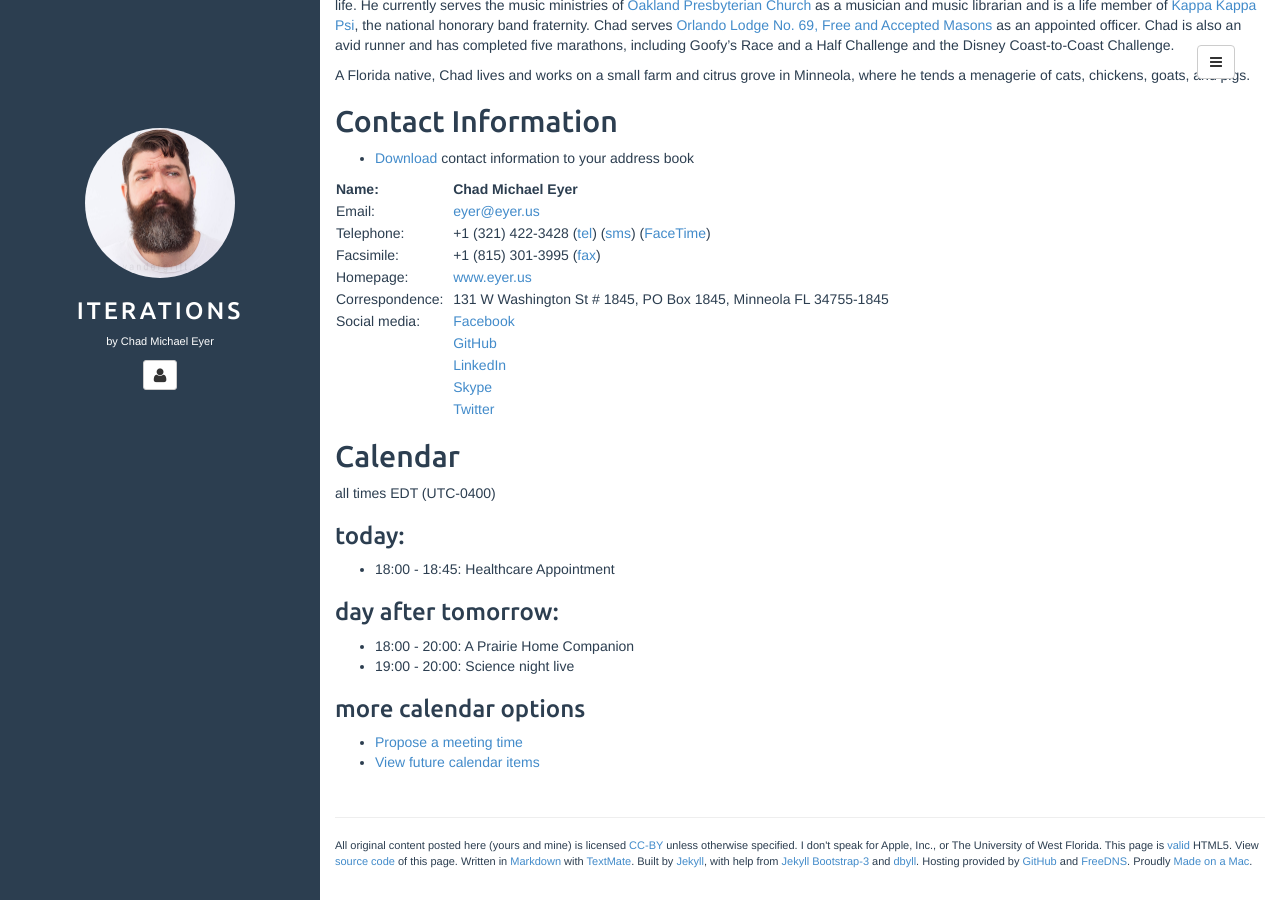
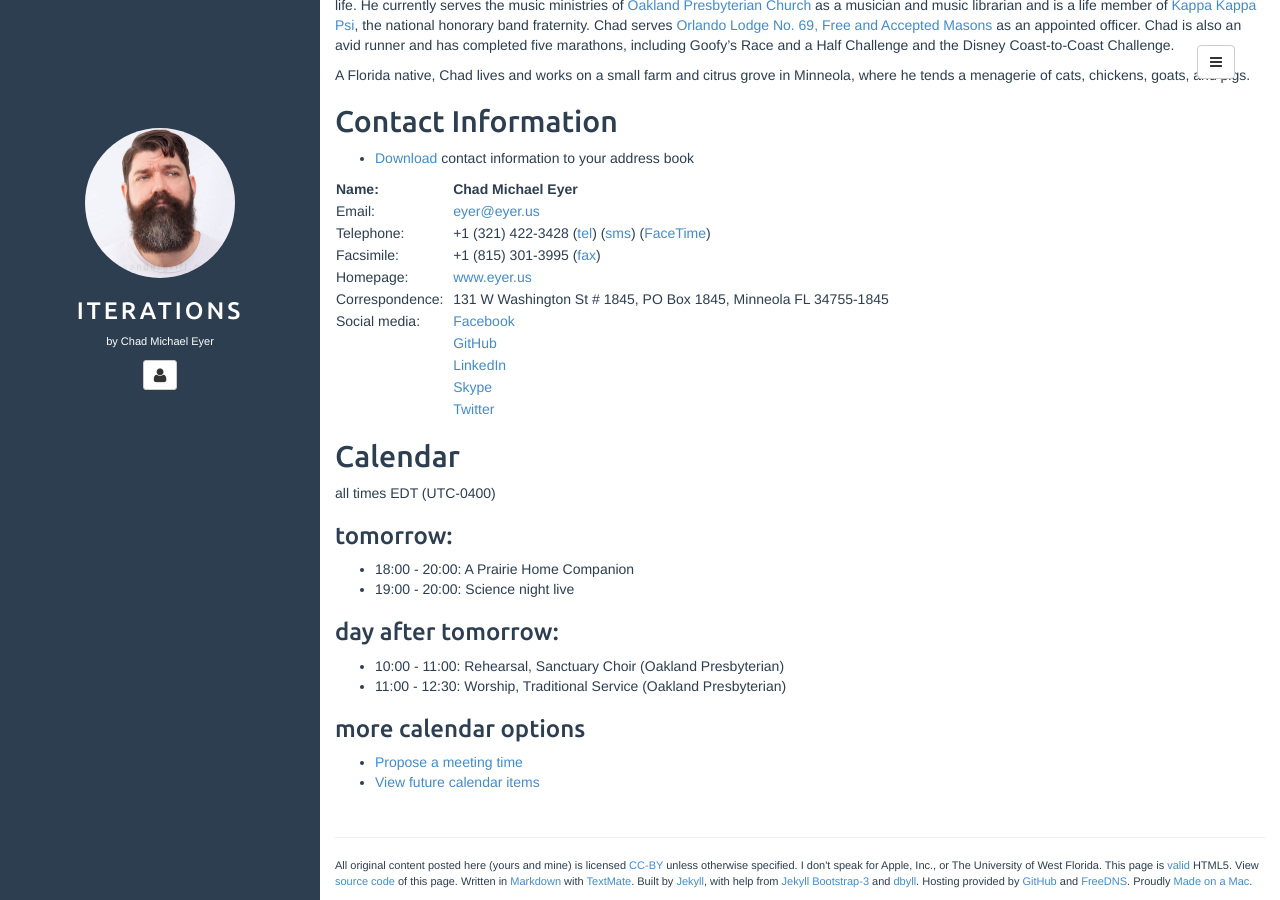
Before and after one commit to chadmichaeleyer/chadmichaeleyer.github.io, a Jekyll site: the page built from about.md, in a window 1280 px wide and 900 px high, scrolled down 994 px. Built offline with Jekyll 4.4.1, drawn with Linux system fonts in a browser that asks for light colours.

Commit message:
calendar update

```diff
--- a/calendar.markdown
+++ b/calendar.markdown
@@ -1,10 +1,11 @@
 all times EDT (UTC-0400)
 
-### today:
+### tomorrow:
 
-* 18:00 - 18:45: Healthcare Appointment
+* 18:00 - 20:00: A Prairie Home Companion
+* 19:00 - 20:00: Science night live
 
 ### day after tomorrow:
 
-* 18:00 - 20:00: A Prairie Home Companion
-* 19:00 - 20:00: Science night live
+* 10:00 - 11:00: Rehearsal, Sanctuary Choir (Oakland Presbyterian)
+* 11:00 - 12:30: Worship, Traditional Service (Oakland Presbyterian)
```
Also changed, not shown: calendar-year.markdown (+4 -4 lines).
